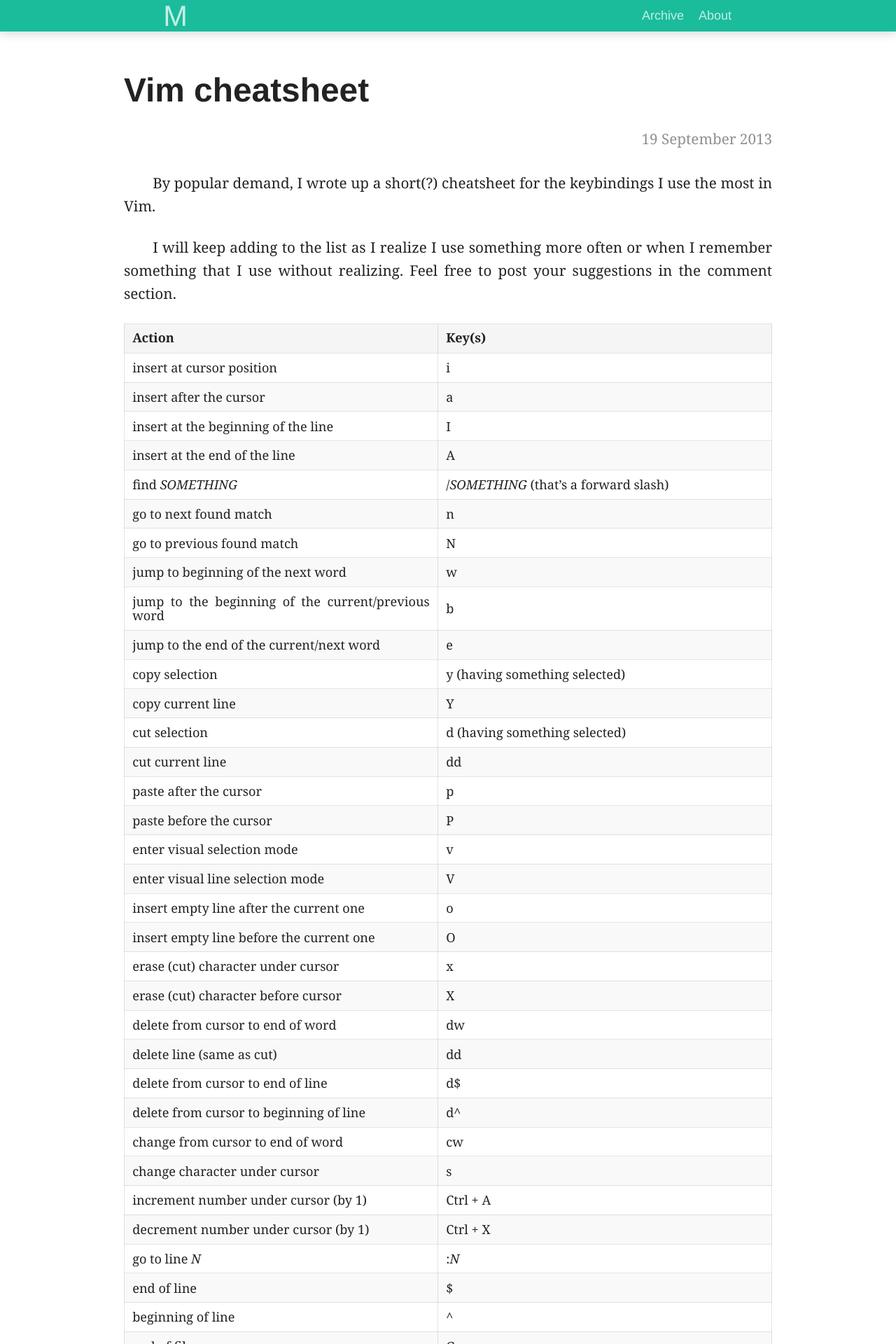
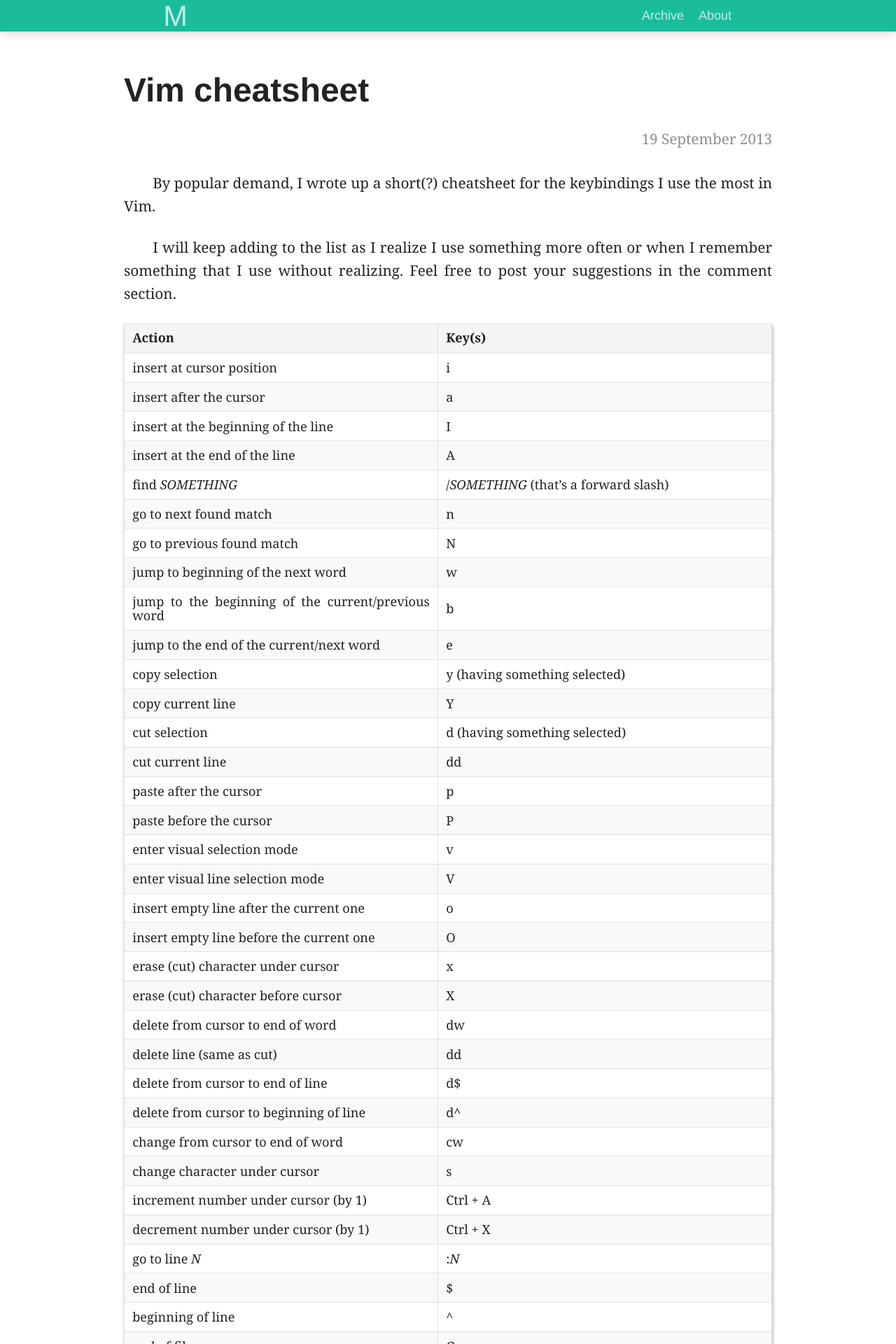
Before and after one commit to mihneadb/mihneadb.github.io, a Jekyll site: the page built from _posts/2013-09-19-vim-cheatsheet.markdown, in a window 1280 px wide. Shown: the top 1920 px of the page at 70% size. Built offline with Jekyll 4.4.1, drawn with Linux system fonts in a browser that asks for light colours; Markdown is read by kramdown in place of the engine named in the settings; comment, search, counter and statistics services are not loaded.

Commit message:
shadow on table

```diff
--- a/css/default.css
+++ b/css/default.css
@@ -104,6 +104,7 @@
 .post table {
     margin: 0 auto;
     margin-bottom: 1.5em;
+    box-shadow: 1px 3px 5px rgba(0, 0, 0, 0.3);
 }
 
 .post-title {
```
